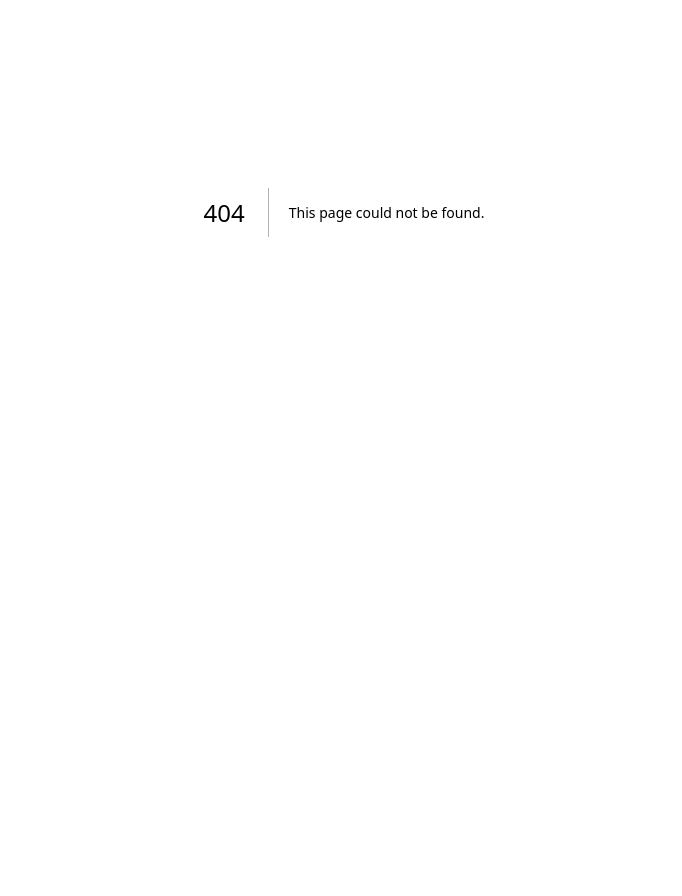
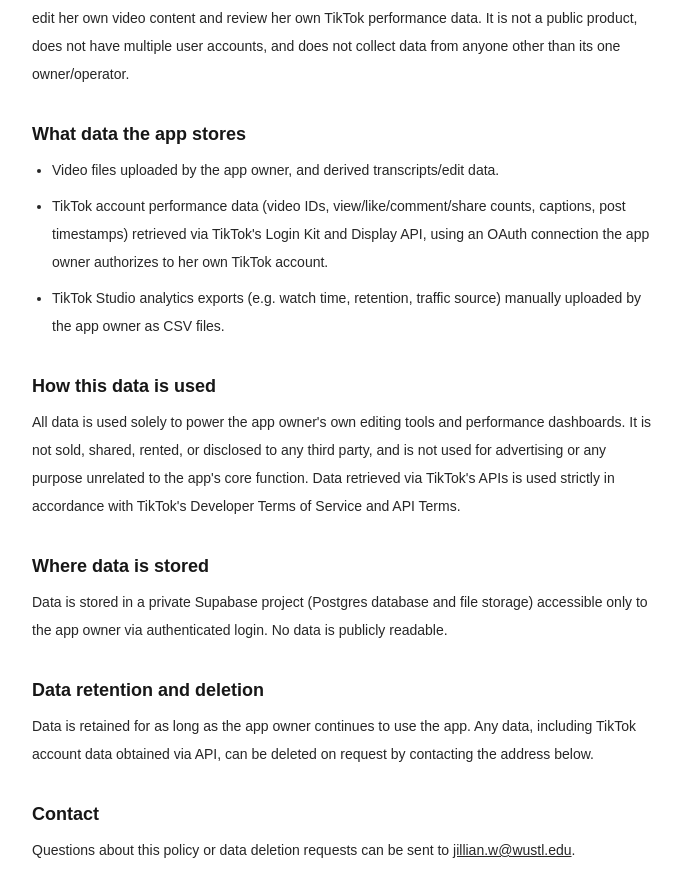
Before and after one commit to jillianwu185/jillians-tt, a Next.js app: page /privacy in a window 1280 px wide. Before the commit this address had no page. Shown: the part 188-1084 px from the top of the page, without its empty margins (296-978 px from the left). Before the commit the page ends 800 px from the top, so only its background shows below. Built offline with nearby package versions, Linux system fonts and the light colour scheme.

Commit message:
Scaffold Next.js app with Terms of Service and Privacy Policy pages

```diff
--- a/package.json
+++ b/package.json
@@ -1,5 +1,5 @@
 {
-  "name": "jillians-tt-tmp",
+  "name": "jillians-tt",
   "version": "0.1.0",
   "private": true,
   "scripts": {
--- /dev/null
+++ b/src/app/privacy/page.tsx
@@ -0,0 +1,65 @@
+export const metadata = {
+  title: "Privacy Policy — Jillian's Auto-Editor",
+};
+
+export default function PrivacyPolicy() {
+  return (
+    <main className="mx-auto max-w-2xl px-6 py-16 text-sm leading-7 text-neutral-800">
+      <h1 className="mb-2 text-2xl font-semibold text-neutral-900">Privacy Policy</h1>
+      <p className="mb-8 text-neutral-500">Last updated: September 16, 2026</p>
+
+      <p className="mb-6">
+        Jillian&apos;s Auto-Editor (&quot;the app&quot;) is a personal, single-user application built
+        and used by Jillian Wu to edit her own video content and review her own TikTok
+        performance data. It is not a public product, does not have multiple user accounts,
+        and does not collect data from anyone other than its one owner/operator.
+      </p>
+
+      <h2 className="mb-2 mt-8 text-lg font-semibold text-neutral-900">What data the app stores</h2>
+      <ul className="mb-6 list-disc space-y-2 pl-5">
+        <li>Video files uploaded by the app owner, and derived transcripts/edit data.</li>
+        <li>
+          TikTok account performance data (video IDs, view/like/comment/share counts,
+          captions, post timestamps) retrieved via TikTok&apos;s Login Kit and Display API,
+          using an OAuth connection the app owner authorizes to her own TikTok account.
+        </li>
+        <li>
+          TikTok Studio analytics exports (e.g. watch time, retention, traffic source)
+          manually uploaded by the app owner as CSV files.
+        </li>
+      </ul>
+
+      <h2 className="mb-2 mt-8 text-lg font-semibold text-neutral-900">How this data is used</h2>
+      <p className="mb-6">
+        All data is used solely to power the app owner&apos;s own editing tools and
+        performance dashboards. It is not sold, shared, rented, or disclosed to any
+        third party, and is not used for advertising or any purpose unrelated to the
+        app&apos;s core function. Data retrieved via TikTok&apos;s APIs is used strictly in
+        accordance with TikTok&apos;s Developer Terms of Service and API Terms.
+      </p>
+
+      <h2 className="mb-2 mt-8 text-lg font-semibold text-neutral-900">Where data is stored</h2>
+      <p className="mb-6">
+        Data is stored in a private Supabase project (Postgres database and file storage)
+        accessible only to the app owner via authenticated login. No data is publicly
+        readable.
+      </p>
+
+      <h2 className="mb-2 mt-8 text-lg font-semibold text-neutral-900">Data retention and deletion</h2>
+      <p className="mb-6">
+        Data is retained for as long as the app owner continues to use the app. Any
+        data, including TikTok account data obtained via API, can be deleted on request
+        by contacting the address below.
+      </p>
+
+      <h2 className="mb-2 mt-8 text-lg font-semibold text-neutral-900">Contact</h2>
+      <p>
+        Questions about this policy or data deletion requests can be sent to{" "}
+        <a className="underline" href="mailto:jillian.w@wustl.edu">
+          jillian.w@wustl.edu
+        </a>
+        .
+      </p>
+    </main>
+  );
+}
--- /dev/null
+++ b/src/app/terms/page.tsx
@@ -0,0 +1,52 @@
+export const metadata = {
+  title: "Terms of Service — Jillian's Auto-Editor",
+};
+
+export default function TermsOfService() {
+  return (
+    <main className="mx-auto max-w-2xl px-6 py-16 text-sm leading-7 text-neutral-800">
+      <h1 className="mb-2 text-2xl font-semibold text-neutral-900">Terms of Service</h1>
+      <p className="mb-8 text-neutral-500">Last updated: September 16, 2026</p>
+
+      <p className="mb-6">
+        Jillian&apos;s Auto-Editor (&quot;the app&quot;) is a personal, single-user application
+        built and operated by Jillian Wu for her own use editing video content and
+        reviewing her own TikTok account performance. It is not made available to the
+        public, does not support third-party accounts, and is not offered as a
+        commercial service.
+      </p>
+
+      <h2 className="mb-2 mt-8 text-lg font-semibold text-neutral-900">Use of the app</h2>
+      <p className="mb-6">
+        The app is intended solely for use by its owner. It processes video content
+        and account data belonging to the owner, and connects to the owner&apos;s own
+        TikTok account via TikTok&apos;s official Login Kit and Display API, in
+        accordance with TikTok&apos;s Developer Terms of Service and API Terms of Use.
+      </p>
+
+      <h2 className="mb-2 mt-8 text-lg font-semibold text-neutral-900">Content ownership</h2>
+      <p className="mb-6">
+        All video content, transcripts, and edits processed by the app remain the sole
+        property of the app owner. The app does not claim any ownership or license over
+        this content beyond what is required to operate (e.g. temporary storage and
+        processing for rendering).
+      </p>
+
+      <h2 className="mb-2 mt-8 text-lg font-semibold text-neutral-900">No warranty</h2>
+      <p className="mb-6">
+        The app is provided &quot;as is,&quot; as a personal project, without warranty of any
+        kind. It is not intended for use by anyone other than its owner and is not
+        supported as a commercial product.
+      </p>
+
+      <h2 className="mb-2 mt-8 text-lg font-semibold text-neutral-900">Contact</h2>
+      <p>
+        Questions can be sent to{" "}
+        <a className="underline" href="mailto:jillian.w@wustl.edu">
+          jillian.w@wustl.edu
+        </a>
+        .
+      </p>
+    </main>
+  );
+}
```
